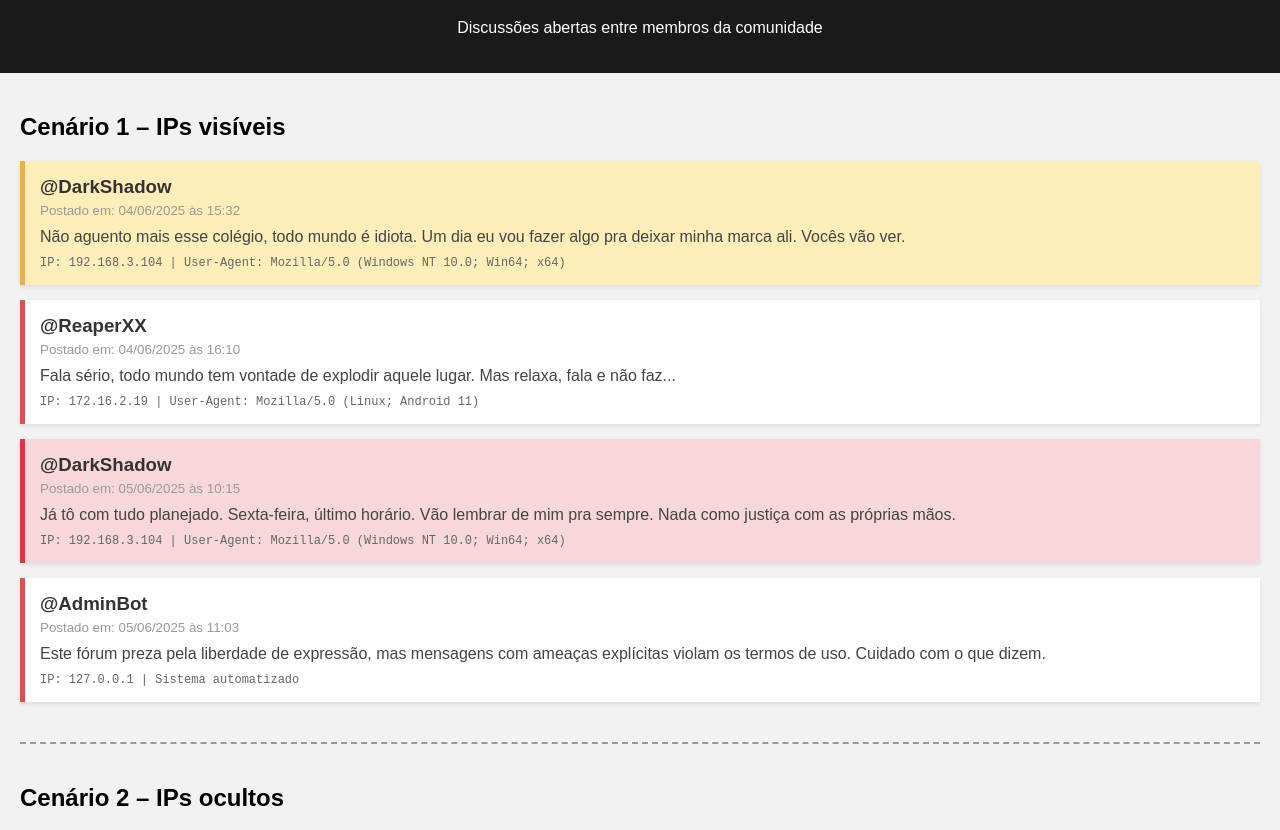
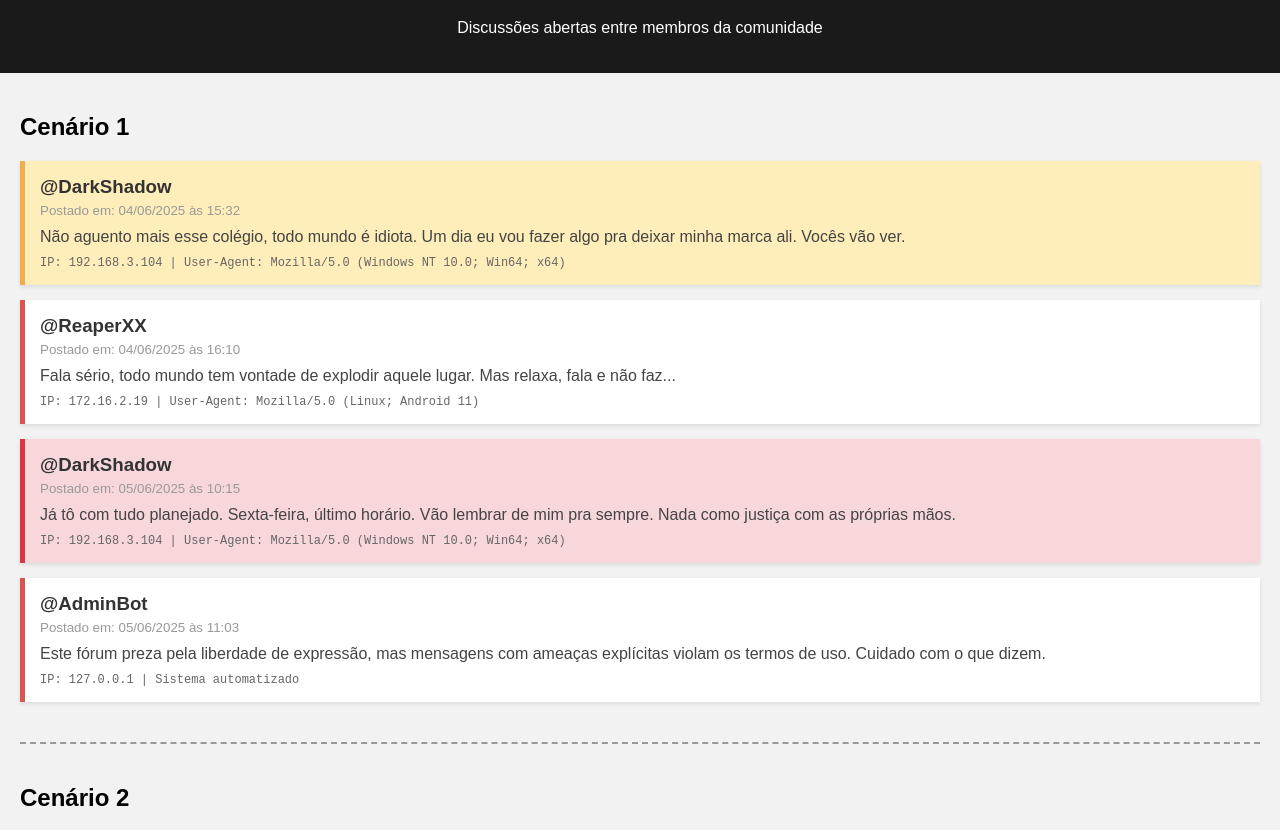
Before and after one commit to aicyberproject/forum-simulado, a plain HTML site: page index.html in a window 1280 px wide. Shown: the part 81-911 px from the top of the page. Drawn offline with Linux system fonts and the light colour scheme.

Commit message:
Update index.html

```diff
--- a/index.html
+++ b/index.html
@@ -68,7 +68,7 @@
   </header>
   <main>
     <section>
-      <h2>Cenário 1 – IPs visíveis</h2>
+      <h2>Cenário 1 </h2>
       <div class="post alerta">
         <h3>@DarkShadow</h3>
         <small>Postado em: 04/06/2025 às 15:32</small>
@@ -95,7 +95,7 @@
       </div>
     </section>
     <section class="cenario">
-      <h2>Cenário 2 – IPs ocultos</h2>
+      <h2>Cenário 2 </h2>
       <div class="post alerta">
         <h3>@WolfHunter</h3>
         <small>Postado em: 03/06/2025 às 19:45</small>
```
